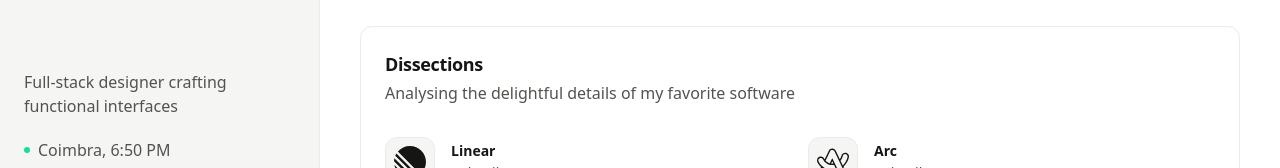
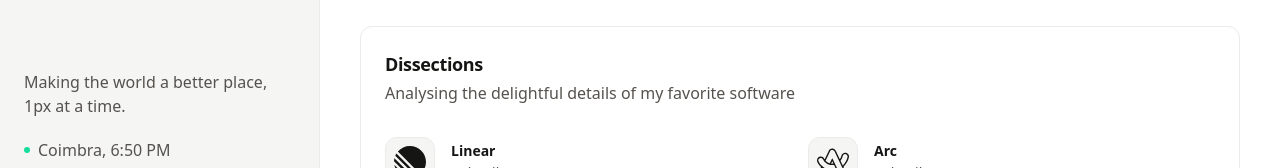
Before and after one commit to zalodias/zalodias, a Next.js app: page / in a window 1280 px wide. Shown: the part 570-738 px from the top of the page. Built offline with nearby package versions, Linux system fonts and the light colour scheme; no server answers.

Commit message:
📝 Update profile bio

```diff
--- a/data/profile.ts
+++ b/data/profile.ts
@@ -13,7 +13,7 @@ export const profile: Profile = {
   handle: 'zalodias',
   title: 'Software Designer',
   avatar: '/headshot@640.jpg',
-  bio: 'Full-stack designer crafting functional interfaces',
+  bio: 'Making the world a better place, 1px at a time.',
   location: 'Coimbra',
   timezone: 'Europe/Lisbon',
 };
```
